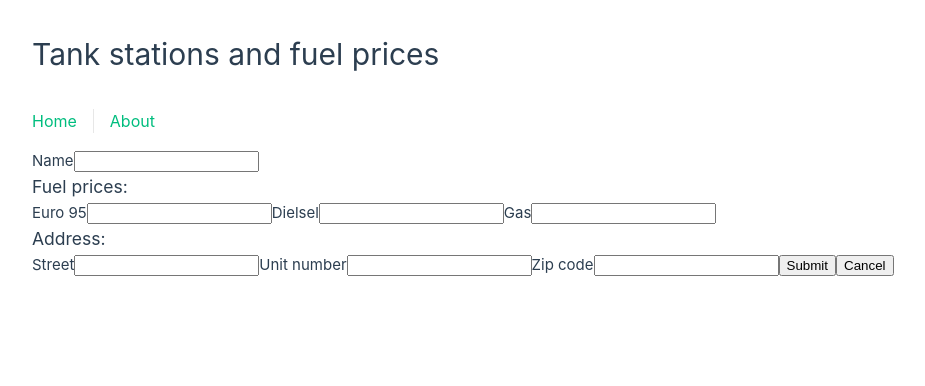
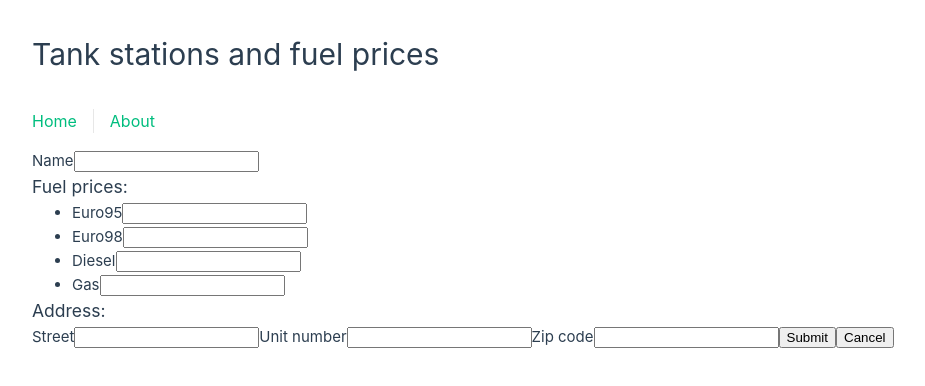
Before and after one commit to Giampiero90-dev/fuel-prices-app, a Vue app: page /create in a window 1280 px wide. Shown: the top 386 px of the page, without its empty margins (0-925 px from the left). Built offline with nearby package versions, Linux system fonts and the light colour scheme.

Commit message:
Refactored form

```diff
--- a/src/components/CreateTankStation.vue
+++ b/src/components/CreateTankStation.vue
@@ -1,30 +1,28 @@
 <template>
   <div>
-        <form>
+    <form ref="form">
       <label for="name">Name</label>
-            <input id="name" type="text" v-model="name" />
+      <input name="name" type="text" required />
 
       <h3>Fuel prices:</h3>
-            <label for="euro95">Euro 95</label>
-            <input id="euro95" type="number" v-model="euro95" />
-
-            <label for="diesel">Dielsel</label>
-            <input id="diesel" type="number" v-model="diesel" />
-
-            <label for="gas">Gas</label>
-            <input id="gas" type="number" v-model="gas" />
+      <ul>
+        <li v-for="(fuelType, index) in tankStationStore.fuelTypes" :key="index">
+          <label :for="fuelType.id">{{ fuelType.name }}</label>
+          <input type="text" :id="fuelType.id" :name="fuelType.id">
+        </li>
+      </ul>
 
       <h3>Address:</h3>
       <label for="street">Street</label>
-            <input id="street" type="text" v-model="street" />
+      <input id="street" name="street" type="text" required />
 
       <label for="unitNumber">Unit number</label>
-            <input id="unitNumber" type="number" v-model="unitNumber" />
+      <input id="unitNumber" name="unitNumber" type="number" required />
 
       <label for="zipCode">Zip code</label>
-            <input id="zipCode" type="text" v-model="zipCode" />
+      <input id="zipCode" name="zipCode" type="text" required />
 
-            <button type="button" @click.prevent="submitForm">Submit</button>
+      <button type="submit" @click.prevent="submitForm">Submit</button>
       <button type="button" @click.prevent="closeForm">Cancel</button>
     </form>
   </div>
@@ -34,39 +32,41 @@
 import { useTankStationStore } from '../stores/tankStationStore';
 
 export default {
-    name: 'NewHolidayForm',
+  name: 'NewTankStationForm',
   data() {
     return {
-            name: null,
-            euro95: null,
-            diesel: null,
-            gas: null,
-            street: null,
-            unitNumber: null,
-            zipCode: null,
-            store: useTankStationStore(),
+      tankStationStore: useTankStationStore(),
     }
   },
   methods: {
     submitForm() {
-            if (this.name && this.euro95 && this.diesel && this.gas) {
-                    this.store.create({
-                        name: this.name,
-                        fuelPrices: {
-                            euro95: this.euro95,
-                            diesel: this.diesel,
-                            gas: this.gas,
-                        },
-                        address: {
-                            street: this.street,
-                            unitNumber: this.unitNumber,
-                            zipCode: this.zipCode,
-                        },
-                    })
-                    this.closeForm();
-            } else {
-                window.alert("Fill in all entries");
+      const formData = new FormData(this.$refs.form);
+      for (const [key, value] of formData) {
+        console.log(`${key}: ${value}\n`);
       }
+
+      console.log(Object.fromEntries(formData));
+
+      // this.tankStationStore.create(Object.fromEntries(formData));
+      // this.closeForm();
+      // if (this.name && this.euro95 && this.diesel && this.gas) {
+      //     this.store.create({
+      //         name: this.name,
+      //         fuelPrices: {
+      //             euro95: this.euro95,
+      //             diesel: this.diesel,
+      //             gas: this.gas,
+      //         },
+      //         address: {
+      //             street: this.street,
+      //             unitNumber: this.unitNumber,
+      //             zipCode: this.zipCode,
+      //         },
+      //     })
+      //     this.closeForm();
+      // } else {
+      //     window.alert("Fill in all entries");
+      // }
     },
     closeForm() {
       this.$router.replace({ path: '/' });
```
Lines whose indentation alone changed are shown as unchanged.
